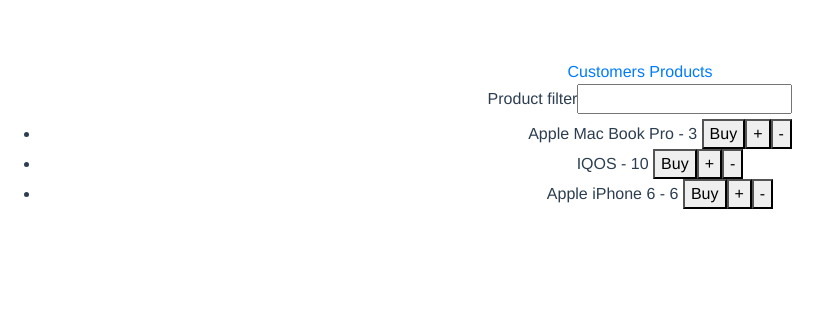
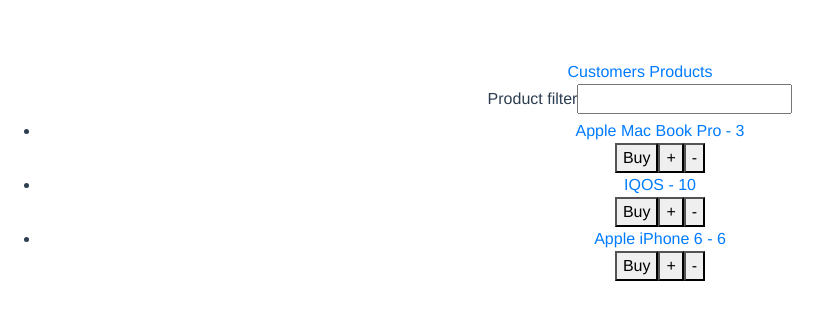
Before and after one commit to andrija989/store-app, a Vue app: page /products in a window 1280 px wide. Shown: the top 320 px of the page, without its empty margins (0-831 px from the left). Built offline with nearby package versions, Linux system fonts and the light colour scheme.

Commit message:
Dovrsavanje 8-og zadataka

```diff
--- a/src/components/AppProducts.vue
+++ b/src/components/AppProducts.vue
@@ -4,7 +4,9 @@
     <input type="text" v-model="term" />
     <ul>
     <li v-for='(product,index) in filteredArray' :key="index">
-      {{ product.name}} - {{ product.quantity}}
+      <AppSingleProduct
+      :product = product
+      />
         <button>Buy</button>
         <button @click = handleIncrement(product)>+</button>
         <button @click = handleDecrement(product)>-</button>
@@ -17,8 +19,13 @@
 
 <script>
 import {productService} from '@/services/ProductsService'
+import AppSingleProduct from '@/components/AppSingleProduct'
 
 export default {
+    components: {
+      AppSingleProduct
+    },
+
     data () {
     return {
       products: productService.list(),
--- /dev/null
+++ b/src/components/AppProductsSingle.vue
@@ -0,0 +1,49 @@
+<template>
+    <div>
+        {{ product.name }} - {{ product.quantity}}
+        <select id='customerSelect'>
+            <option v-for='(customer,index) in customers' :key="index">
+                {{ customer.fullName}}
+            </option>
+        </select>
+        <button @click="handleConfirm(customer,product)">Confirm</button>
+        <button @click="handleCancel">Cancel</button>
+    </div>
+
+</template>
+
+<script>
+import {productService} from '@/services/ProductsService'
+import {customerService} from '@/services/CustomerService'
+
+export default {
+    computed: {
+    product () {
+      //return this.contacts.find(contact => {
+       // return contact.id == this.$route.params.id
+      //})
+      return productService.find(this.$route.params.id)
+    }
+  },
+
+  data() {
+      return {
+          customers: customerService.list()
+      }
+  },
+
+  methods: {
+      handleConfirm(customer,product) {
+          return customerService.addProductToCustomer(customer,product)
+          console.log(customer)
+      },
+      handleCancel() {
+
+      }
+  }
+}
+</script>
+
+<style>
+
+</style>
--- a/src/components/AppSingleProduct.vue
+++ b/src/components/AppSingleProduct.vue
@@ -1,15 +1,23 @@
 <template>
-    <div>
+  <div>
+    <router-link :to="routeToProduct">
+      {{ product.name}} - {{ product.quantity}}
+    </router-link>
 
-    </div>
+  </div>
 </template>
 
 <script>
 export default {
+  props: ['product'],
+
+
+  computed: {
+
+    routeToProduct () {
+      return `/products/${this.product.id}`
+    }
+  }
 
 }
 </script>
-
-<style>
-
-</style>
--- a/src/main.js
+++ b/src/main.js
@@ -6,6 +6,9 @@ import AppCustomers from '@/components/AppCustomers'
 import AppProducts from '@/components/AppProducts'
 import LatestPurchases from '@/components/LatestPurchases'
 
+import AppSingleProduct from '@/components/AppSingleProduct'
+import AppProductsSingle from '@/components/AppProductsSingle'
+
 Vue.config.productionTip = false
 
 Vue.use(VueRouter)
@@ -13,8 +16,11 @@ Vue.use(VueRouter)
 const routes = [
   { path: '/customers/:id', component:LatestPurchases},
   { path: '/customers', component: AppCustomers },
+  { path: '/products/:id',component:AppProductsSingle},
   { path: '/products', component: AppProducts },
+
 ]
+
 
 const router = new VueRouter({
   routes: routes,
```
Also changed, not shown: 1 other file (tests, documents, lock files or other folders).
